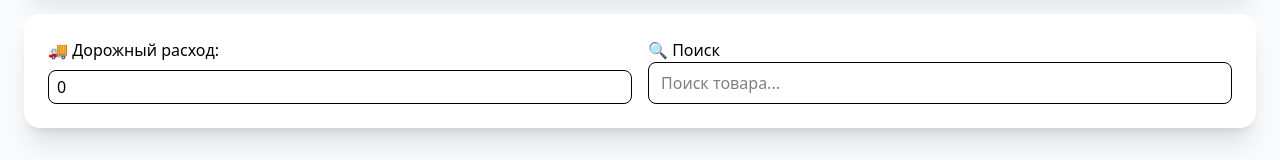
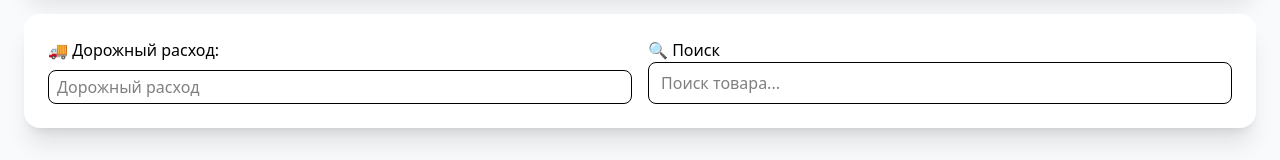
Before and after one commit to MuhammadjonBb/price-calc, a Vue app: page / in a window 1280 px wide. Shown: the part 286-446 px from the top of the page. Built offline with nearby package versions, Linux system fonts and the light colour scheme.

Commit message:
add: input format, fix: single product price after delivery

```diff
--- a/src/components/productList.vue
+++ b/src/components/productList.vue
@@ -39,10 +39,10 @@
         <input
           placeholder="Дорожный расход"
           name="roadExpense"
-          type="number"
+          type="text"
           class="block w-full border rounded-lg px-2 py-1 text-black focus:ring-2 focus:ring-blue-400 outline-none"
           @input="setFinalPrice"
-          v-model.number="roadExpense"
+          v-model="formattedValue"
         />
       </div>
       <div class="flex-col gap-2">
@@ -69,7 +69,7 @@ const products = ref([
   //   deliveryPrice: 0
   // },
 ]);
-const roadExpense = ref(0);
+const roadExpense = ref("");
 
 // Загружаем данные из Local Storage при загрузке страницы
 onMounted(() => {
@@ -90,8 +90,9 @@ const setFinalPrice = () => {
   for (const product of products.value) {
     const productPriceSumm = product.marginPrice * product.amount; // Сумма для конкретного продукта (цена с маржой * количество)
     const productShare = productPriceSumm / totalMarginPrice; // Доля конкретного продукта в общей сумме цен с маржой
-    const deliveryCost = productShare * roadExpense.value; // Доля дорожных расходов для конкретного продукта
-    product.deliveryPrice = productPriceSumm / product.amount + deliveryCost; // Цена после доставки для конкретного продукта (с учетом его доли в дорожных расходах)
+    const deliveryCost = productShare * roadExpense.value; // Доля дорожного расхода для конкретного продукта
+    product.deliveryPrice =
+      productPriceSumm / product.amount + deliveryCost / product.amount; // Цена после доставки для конкретного продукта (с учетом его доли в дорожных расходах)
     product.finalPrice = productPriceSumm + deliveryCost; // Итоговая цена для конкретного продукта (цена с маржой + его доля в дорожных расходах)
   }
 };
@@ -110,8 +111,6 @@ const addProduct = (product) => {
 
 // Функция для удаления продукта из списка
 const removeProduct = (product) => {
-  console.log(product);
-
   const index = products.value.findIndex((p) => p.id === product.id);
   if (index !== -1) {
     products.value.splice(index, 1);
@@ -124,13 +123,27 @@ if (localStorage.getItem("products")) {
   products.value = JSON.parse(localStorage.getItem("products"));
   roadExpense.value = parseFloat(localStorage.getItem("roadExpense"));
 }
+// Сохраняем данные в Local Storage при изменении продуктов или дорожных расходов
 watch(
   products,
   (newProducts) => {
     localStorage.setItem("products", JSON.stringify(newProducts));
     localStorage.setItem("roadExpense", roadExpense.value);
-    console.log(localStorage.getItem("products"));
   },
   { deep: true },
 );
+
+// Форматируем значение дорожного расхода для отображения с пробелами
+const formattedValue = computed({
+  get() {
+    if (!roadExpense.value) return "";
+    return new Intl.NumberFormat("ru-RU", {
+      maximumFractionDigits: 2,
+    }).format(roadExpense.value);
+  },
+  set(val) {
+    // Убираем пробелы и всё кроме цифр
+    roadExpense.value = val.replace(/\s/g, "").replace(/[^\d]/g, "");
+  },
+});
 </script>
```
